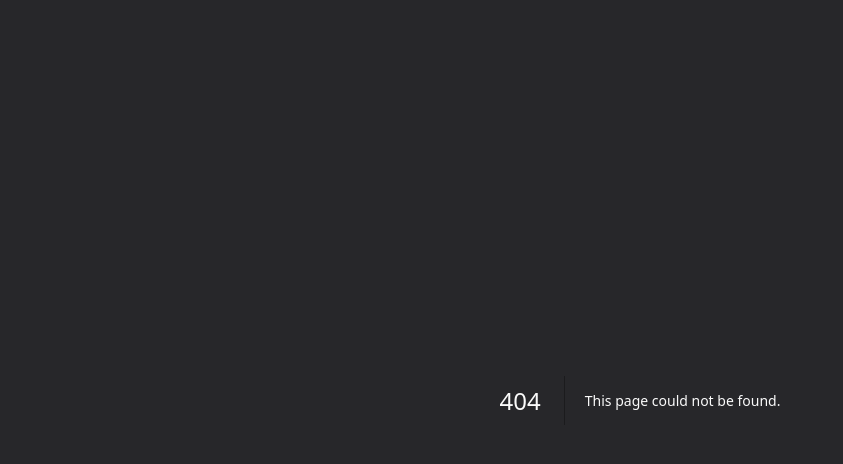
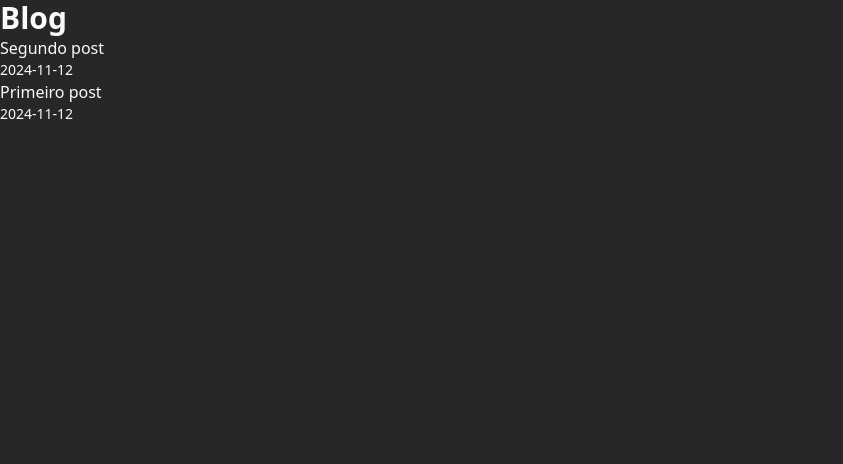
Before and after one commit to maycon8609/nextjs-blog, a Next.js app: page /posts in a window 1280 px wide. Before the commit this address had no page. Shown: the top 464 px of the page, without its empty margins (0-843 px from the left). Built offline with nearby package versions, Linux system fonts and the light colour scheme.

Commit message:
feat: added list posts to /posts route

```diff
--- /dev/null
+++ b/src/app/posts/page.tsx
@@ -0,0 +1,22 @@
+import { getSortedPostsData } from '@/lib/posts';
+import Link from 'next/link';
+
+export default function PostsList() {
+  const allPostsData = getSortedPostsData();
+
+  return (
+    <div>
+      <h1 className="text-3xl font-bold">Blog</h1>
+      <ul>
+        {allPostsData.map(({ id, title, date }) => (
+          <li key={id}>
+            <Link href={`/posts/${id}`}>
+              {title}
+            </Link>
+            <p className="text-sm">{date}</p>
+          </li>
+        ))}
+      </ul>
+    </div>
+  );
+}
```
